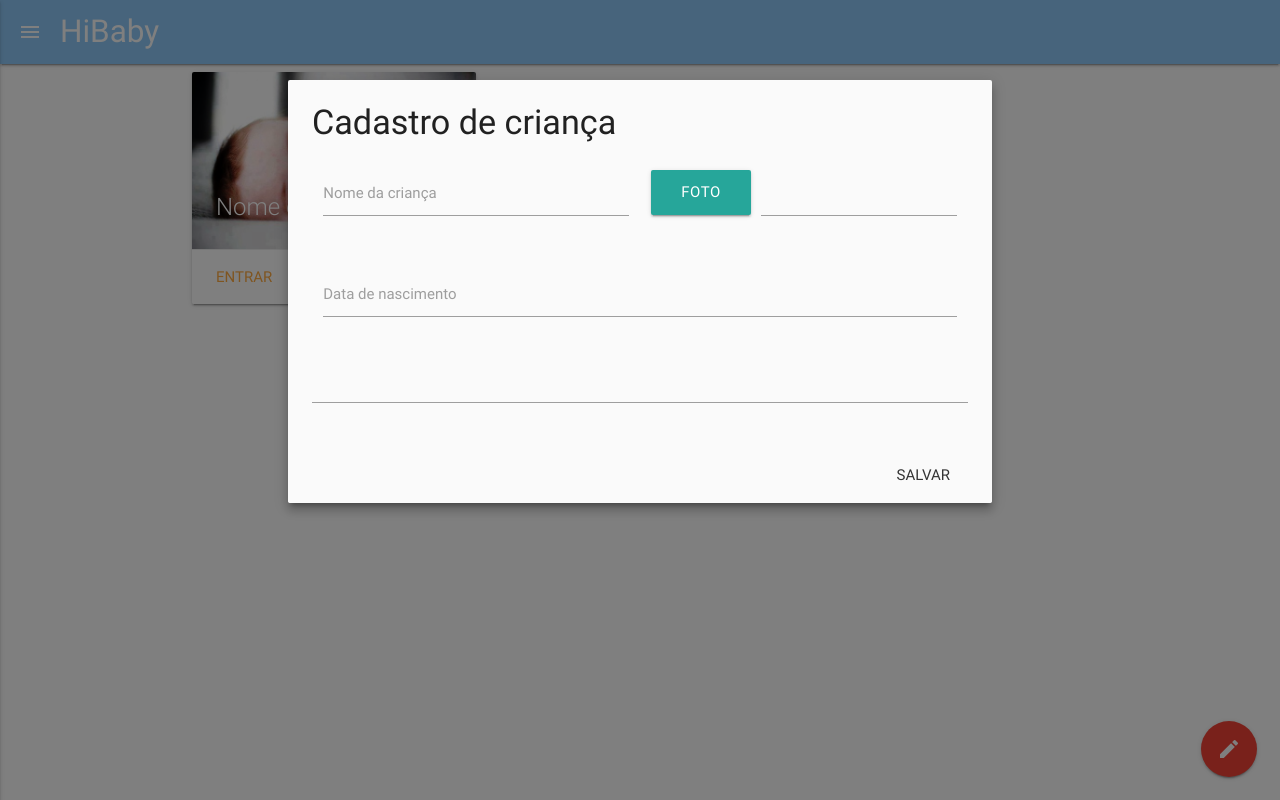
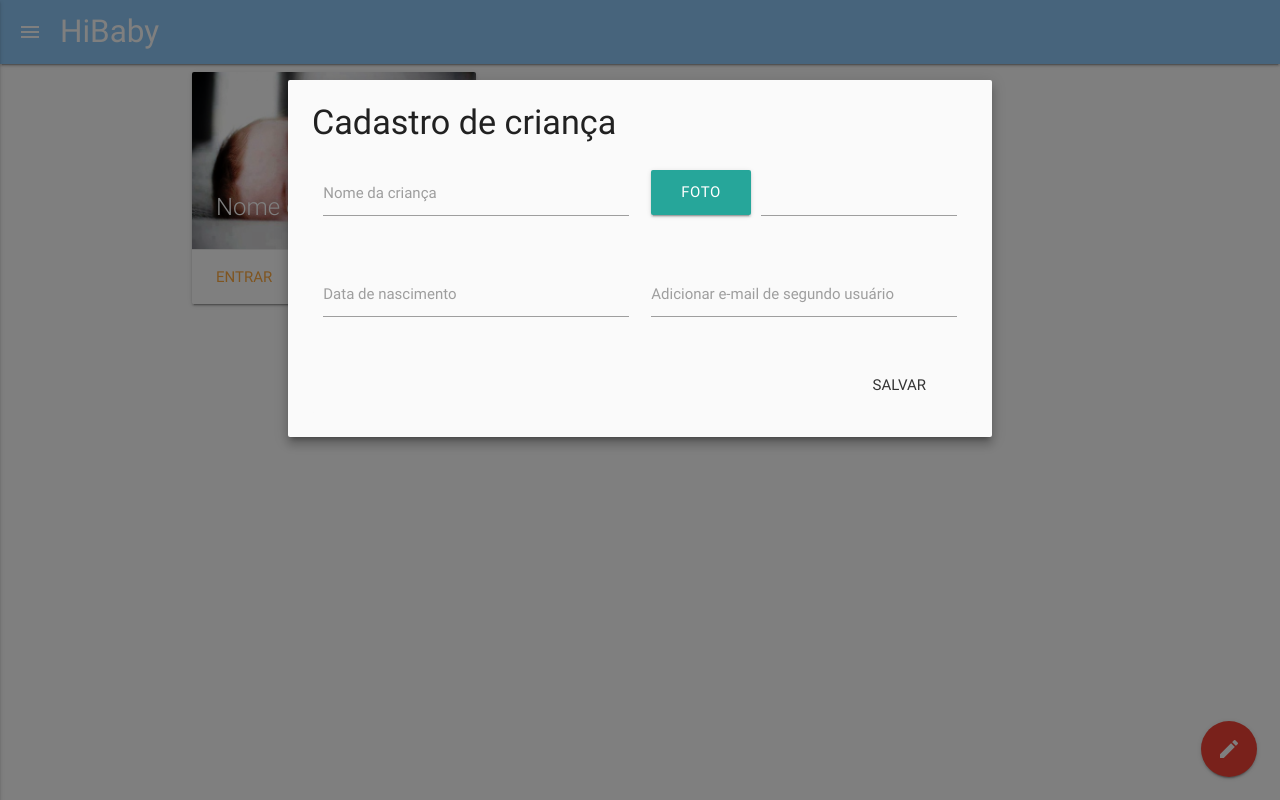
Before and after one commit to ThiagoYure/Projeto-GPS, a PHP site: page /principal.php in a window 1280 px wide, after a click that opens the changed part. Run offline with PHP 8.4, Linux system fonts and the light colour scheme; some libraries are stand-ins or nearby versions.

Commit message:
Finalizando página principal

```diff
--- a/principal.php
+++ b/principal.php
@@ -18,7 +18,7 @@
         <a href="#!name"><span class="white-text name">John Doe</span></a>
         <a href="#!email"><span class="white-text email">jdandturk@gmail.com</span></a>
       </div></li>
-      <li><a href="#!"><i class="material-icons">edit</i>Cadastro de Criança</a></li>
+      <li><a class="modal-trigger" href="#modal1"><i class="material-icons">edit</i>Cadastro de Criança</a></li>
       <li><a href="#!"><i class="material-icons">settings</i>Configurações</a></li>
       <li><a href="#!"><i class="material-icons">power_settings_new</i>Logout</a></li>
     </ul>
@@ -81,19 +81,21 @@
             </div>
           </div>
           <div class="row">
-            <div class="input-field col s12">
+            <div class="input-field col s6">
                 <label for="dataNascimento">Data de nascimento</label>
                 <input name="dataNascimento" id="dataNascimento" type="date" name="dataNascimento" class="datepicker">
             </div>
+            <div class="input-field col s6">
+              <input id="usuario" type="text" name="" value="">
+              <label for="usuario">Adicionar e-mail de segundo usuário</label>
+            </div>
           </div>
-          <div class="input-field col s12">
-            <input id="usuario" type="text" name="" value="">
+          <div class="modal-footer">
+            <input class="modal-action modal-close waves-effect waves-green btn-flat" type="submit" name="" value="Salvar">
           </div>
         </form>
       </div>
-      <div class="modal-footer">
-        <input class="modal-action modal-close waves-effect waves-green btn-flat" type="submit" name="" value="Salvar">
-      </div>
+
     </div>
 
 
```
